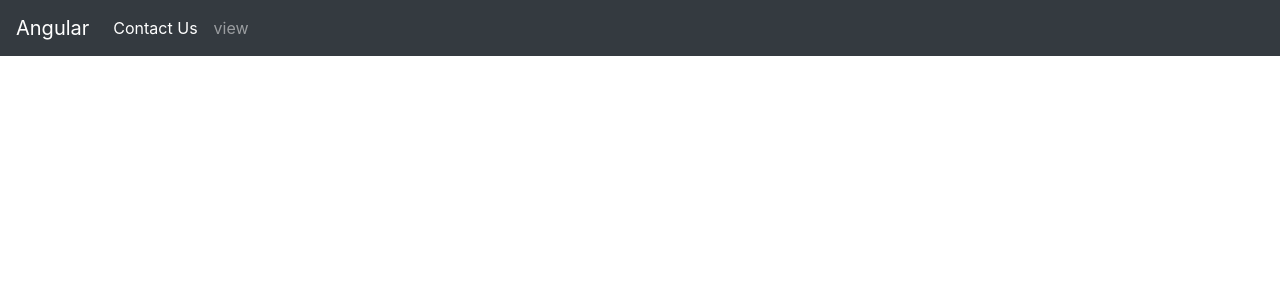
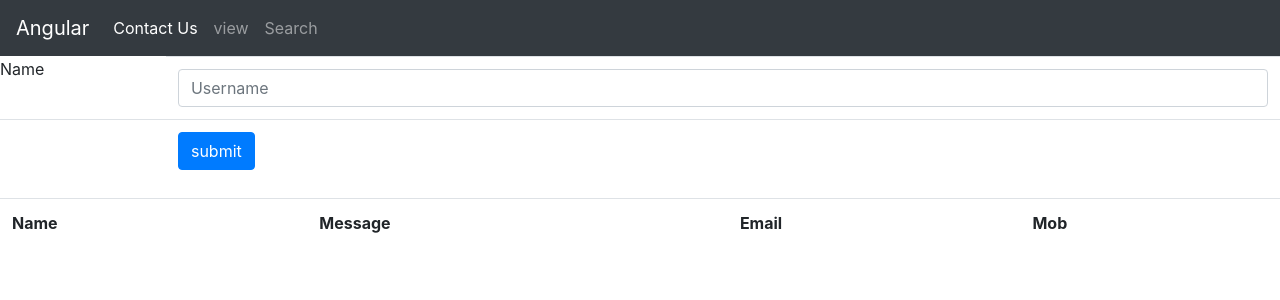
Before and after one commit to abhinavDivakaran/angular1, an Angular app: page /search in a window 1280 px wide. Before the commit this address led to /. Shown: the top 300 px of the page. Built offline with nearby package versions, Linux system fonts and the light colour scheme.

Commit message:
newiy added

```diff
--- a/src/app/api.service.ts
+++ b/src/app/api.service.ts
@@ -17,5 +17,11 @@ export class ApiService {
     return this.http.get("http://localhost:3456/getdata");
   }
 
+  searchdata(data){
+    return this.http.post("http://localhost:3456/search",data);
+  }
 
+  deletedata(data){
+    return this.http.post("http://localhost:3456/delete",data);
+  }
 }
--- a/src/app/navbar/navbar.component.html
+++ b/src/app/navbar/navbar.component.html
@@ -7,10 +7,13 @@
   <div class="collapse navbar-collapse" id="navbarSupportedContent">
     <ul class="navbar-nav mr-auto">
       <li class="nav-item active">
-        <a class="nav-link" router-Link="/">Contact Us<span class="sr-only">(current)</span></a>
+        <a class="nav-link" routerLink="/">Contact Us<span class="sr-only">(current)</span></a>
       </li>
       <li class="nav-item">
-        <a class="nav-link" router-Link="/view">view</a>
+        <a class="nav-link" routerLink="/view">view</a>
+      </li>
+      <li class="nav-item">
+        <a class="nav-link" routerLink="/search">Search</a>
       </li>
       </ul>
   </div>
--- /dev/null
+++ b/src/app/search/search.component.html
@@ -0,0 +1,40 @@
+<form (ngSubmit)=onsubmit(x) #x="ngForm" >
+        <table class="table">
+          <tr>
+            <label>Name</label>
+            <td><input type="text" name="name" placeholder="Username" class="form-control" ngModel></td>
+          </tr>
+
+
+          <tr>
+            <td></td>
+            <td><button  type="submit" class="btn btn-primary">submit</button></td>
+          </tr>
+          <!-- <tr>
+              <td>
+                    <td><form (ngsubmit)=onclick(y) #y="ngForm"></form><button type="text" class="btn btn-danger"></button></form></td>
+              </td>
+          </tr> -->
+
+
+
+        </table>
+
+      </form>
+
+
+      <table class="table">
+            <tr><th>Name</th><th>Message</th><th>Email</th><th>Mob</th></tr>
+            <tr *ngFor="let data of mydata">
+            <td><input type="text" value="{{data.name}}"></td>
+            <td><input type="text" value="{{data.msg}}"></td>
+            <td><input type="text" value="{{data.email}}"></td>
+            <td><input type="text" value="{{data.phno}}"></td>
+            </tr>
+            <!-- <tr>
+                    <td>
+                            <td><form (ngclick)=onclick(y) #y="ngForm"></form><button type="text" class="btn btn-danger"></button></form></td>
+                      </td>
+            </tr>
+             -->
+            </table>
--- /dev/null
+++ b/src/app/search/search.component.ts
@@ -0,0 +1,38 @@
+import { Component, OnInit } from '@angular/core';
+import{ApiService} from '../api.service';
+import { NgForm } from '@angular/forms';
+
+@Component({
+  selector: 'app-search',
+  templateUrl: './search.component.html',
+  styleUrls: ['./search.component.css']
+})
+export class SearchComponent implements OnInit {
+
+  getname='';
+
+  private mydata: Array<object>=[];
+  private status=false;
+
+  constructor(private apiService:ApiService) { }
+
+  onsubmit(data: NgForm){
+    console.log(data.value);
+    this.apiService.searchdata(data.value).subscribe((response:Array<object>)=>{
+      this.mydata=response;
+    });
+  }
+
+  onclick(data:NgForm){
+    console.log(data.value);
+    this.apiService.deletedata(data.value).subscribe((response:Array<object>)=>{
+      this.mydata=response;
+    });
+  }
+
+  ngOnInit() {
+
+  }
+
+
+}
```
Also changed, not shown: src/app/app.module.ts (+5 -2 lines), src/app/search/search.component.css (added).
